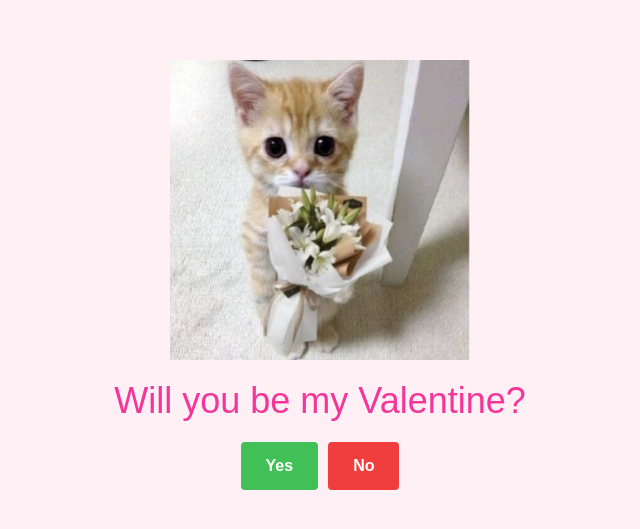
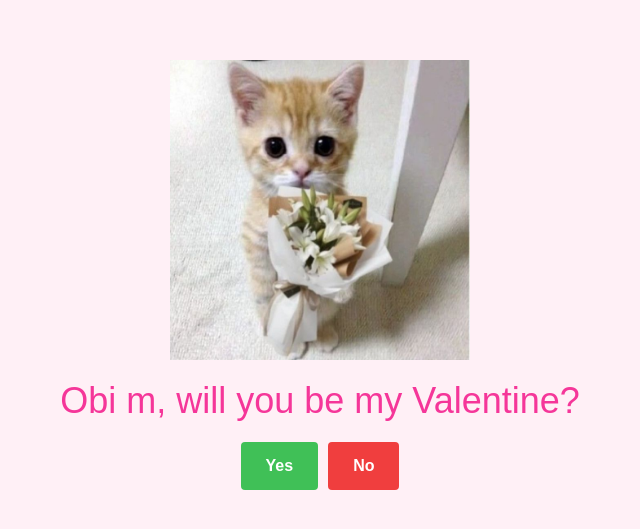
Before and after one commit to awabizda/be-my-val-issy, a plain HTML site: page be-my-valentine-issy/index.html in a window 1280 px wide. Shown: the part 125-654 px from the top of the page, without its empty margins (320-960 px from the left). Drawn offline with Linux system fonts and the light colour scheme; a web font is replaced by a local one.

Commit message:
Update index.html

```diff
--- a/be-my-valentine-issy/index.html
+++ b/be-my-valentine-issy/index.html
@@ -15,7 +15,7 @@
   <body>
     <main class="container">
       <img class="cat-img" src="img/cat-0.jpg" alt="Picture of a cat" />
-      <p class="title">Will you be my Valentine?</p>
+      <p class="title">Obi m, will you be my Valentine?</p>
       <div class="buttons">
         <button type="button" class="btn btn--yes">Yes</button>
         <button type="button" class="btn btn--no">No</button>
```
